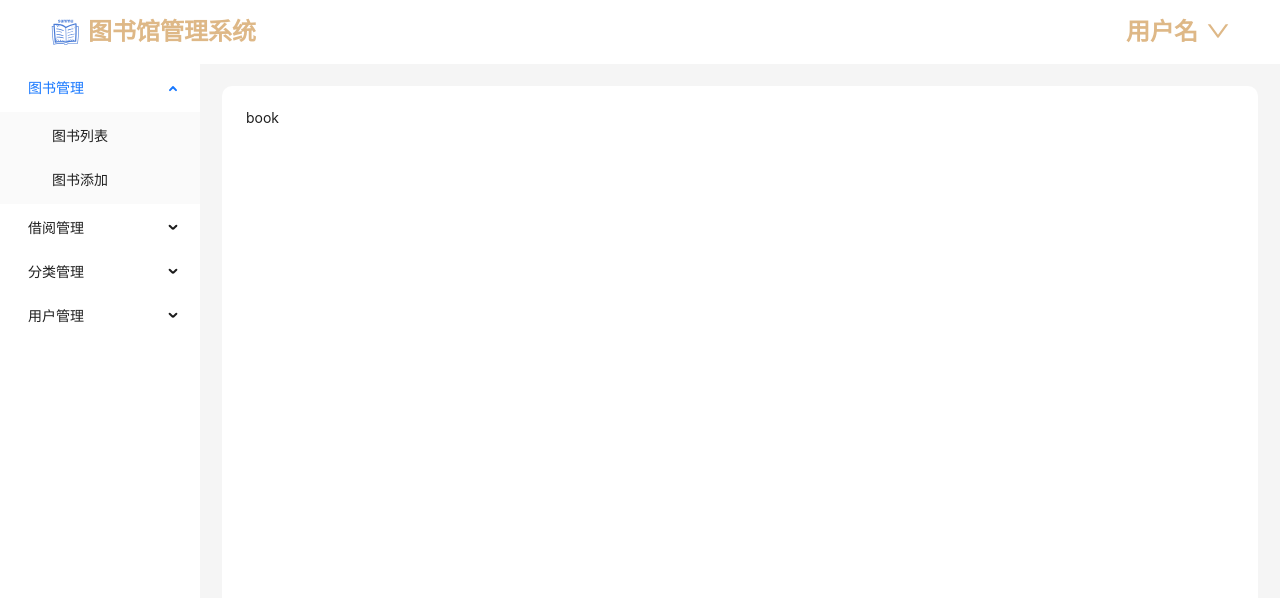
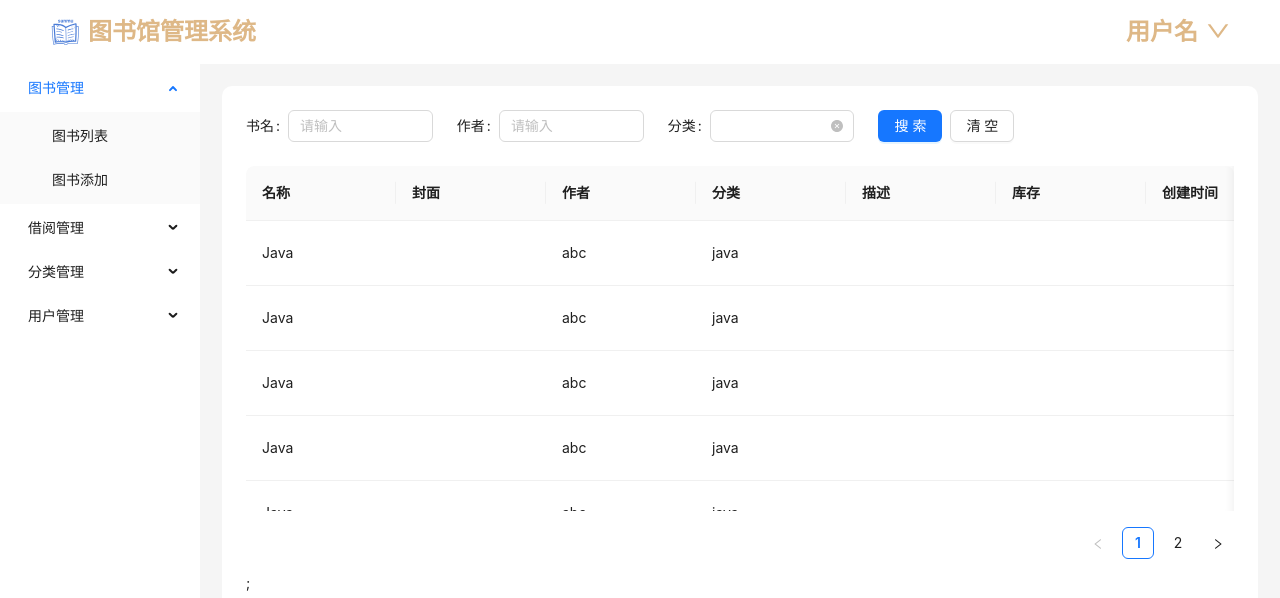
Before and after one commit to pdd1996/book-admin-react, a Next.js app: page /book in a window 1280 px wide. Shown: the top 598 px of the page. Built offline with nearby package versions, Linux system fonts and the light colour scheme.

Commit message:
增加 - 图书列表顶部搜索和表格组件

```diff
--- a/src/pages/book/index.tsx
+++ b/src/pages/book/index.tsx
@@ -1,3 +1,317 @@
+import { Button, Col, Form, Input, Row, Select, Space, Table } from "antd";
+import styles from './index.module.css';
+import { useRouter } from "next/router";
+
+const dataSource = [
+  {
+    key: '1',
+    name: 'Java',
+    cover: '',
+    author: 'abc',
+    category: 'java',
+    description: '',
+    stock: '',
+    createTime: ''
+  },
+  {
+    key: '2',
+    name: 'Java',
+    cover: '',
+    author: 'abc',
+    category: 'java',
+    description: '',
+    stock: '',
+    createTime: ''
+  },
+  {
+    key: '3',
+    name: 'Java',
+    cover: '',
+    author: 'abc',
+    category: 'java',
+    description: '',
+    stock: '',
+    createTime: ''
+  },
+  {
+    key: '4',
+    name: 'Java',
+    cover: '',
+    author: 'abc',
+    category: 'java',
+    description: '',
+    stock: '',
+    createTime: ''
+  },
+  {
+    key: '5',
+    name: 'Java',
+    cover: '',
+    author: 'abc',
+    category: 'java',
+    description: '',
+    stock: '',
+    createTime: ''
+  },
+  {
+    key: '6',
+    name: 'Java',
+    cover: '',
+    author: 'abc',
+    category: 'java',
+    description: '',
+    stock: '',
+    createTime: ''
+  },
+  {
+    key: '7',
+    name: 'Java',
+    cover: '',
+    author: 'abc',
+    category: 'java',
+    description: '',
+    stock: '',
+    createTime: ''
+  },
+  {
+    key: '8',
+    name: 'Java',
+    cover: '',
+    author: 'abc',
+    category: 'java',
+    description: '',
+    stock: '',
+    createTime: ''
+  },
+  {
+    key: '9',
+    name: 'Java',
+    cover: '',
+    author: 'abc',
+    category: 'java',
+    description: '',
+    stock: '',
+    createTime: ''
+  },
+  {
+    key: '9',
+    name: 'Java',
+    cover: '',
+    author: 'abc',
+    category: 'java',
+    description: '',
+    stock: '',
+    createTime: ''
+  },
+  {
+    key: '9',
+    name: 'Java',
+    cover: '',
+    author: 'abc',
+    category: 'java',
+    description: '',
+    stock: '',
+    createTime: ''
+  },
+  {
+    key: '9',
+    name: 'Java',
+    cover: '',
+    author: 'abc',
+    category: 'java',
+    description: '',
+    stock: '',
+    createTime: ''
+  },
+  {
+    key: '9',
+    name: 'Java',
+    cover: '',
+    author: 'abc',
+    category: 'java',
+    description: '',
+    stock: '',
+    createTime: ''
+  },
+  {
+    key: '9',
+    name: 'Java',
+    cover: '',
+    author: 'abc',
+    category: 'java',
+    description: '',
+    stock: '',
+    createTime: ''
+  },
+  {
+    key: '9',
+    name: 'Java',
+    cover: '',
+    author: 'abc',
+    category: 'java',
+    description: '',
+    stock: '',
+    createTime: ''
+  },
+  {
+    key: '9',
+    name: 'Java',
+    cover: '',
+    author: 'abc',
+    category: 'java',
+    description: '',
+    stock: '',
+    createTime: ''
+  },
+  {
+    key: '9',
+    name: 'Java',
+    cover: '',
+    author: 'abc',
+    category: 'java',
+    description: '',
+    stock: '',
+    createTime: ''
+  },
+  {
+    key: '9',
+    name: 'Java',
+    cover: '',
+    author: 'abc',
+    category: 'java',
+    description: '',
+    stock: '',
+    createTime: ''
+  },
+
+];
+
+const COLUMNS = [
+  {
+    title: '名称',
+    dataIndex: 'name',
+    key: 'name',
+  },
+  {
+    title: '封面',
+    dataIndex: 'cover',
+    key: 'cover',
+  },
+  {
+    title: '作者',
+    dataIndex: 'author',
+    key: 'author',
+  },
+  {
+    title: '分类',
+    dataIndex: 'category',
+    key: 'category',
+  },
+  {
+    title: '描述',
+    dataIndex: 'description',
+    key: 'description',
+  },
+  {
+    title: '库存',
+    dataIndex: 'stock',
+    key: 'stock',
+  },
+  {
+    title: '创建时间',
+    dataIndex: 'createTime',
+    key: 'createTime',
+  },
+];
+
+
+
 export default function Home() {
-  return <>book</>
+  const [form] = Form.useForm();
+  const router = useRouter();
+
+  const handleSearchFinish = (values) => {
+    console.log(values);
+  }
+  const handleChange = () => {
+
+  }
+  const handleSearchReset = () => {
+    console.log('click')
+    form.resetFields();
+  }
+  const handleBookEdit = () => {
+    router.push('/book/edit/id')
+  }
+
+  const columns = [...COLUMNS,
+    {
+      title: '操作',
+      key: 'action',
+      render: (_: any, row: any) => {
+        return (
+          <Space>
+            <Button type="link" onClick={handleBookEdit}>编辑</Button>
+            <Button type="link" danger >删除</Button>
+          </Space>
+        )
+      }
+    }
+  ]
+
+  return (
+    <>
+      <Form
+        name="search"
+        form={form}
+        onFinish={handleSearchFinish}
+        initialValues={{
+          name: '',
+          author: '',
+          category: ''
+        }}
+      >
+        <Row gutter={24}>
+          <Col span={5}>
+            <Form.Item name="name" label="书名">
+              <Input placeholder="请输入" allowClear />
+            </Form.Item>
+          </Col>
+          <Col span={5}>
+            <Form.Item name="author" label="作者">
+              <Input placeholder="请输入" allowClear />
+            </Form.Item>
+          </Col>
+          <Col span={5}>
+            <Form.Item name="category" label="分类">
+              <Select
+                placeholder="请选择"
+                allowClear
+                onChange={handleChange}
+                options={[
+                  { value: 'jack', label: 'Jack' },
+                  { value: 'lucy', label: 'Lucy' },
+                  { value: 'Yiminghe', label: 'yiminghe' },
+                  { value: 'disabled', label: 'Disabled', disabled: true },
+                ]}
+              />
+            </Form.Item>
+          </Col>
+          <Col span={5}>
+            <Form.Item>
+              <Space>
+                <Button type="primary" htmlType="submit" className={styles.btn}>
+                  搜索
+                </Button>
+                <Button htmlType="submit" onClick={handleSearchReset}>
+                  清空
+                </Button>
+              </Space>
+            </Form.Item>
+          </Col>
+        </Row>
+      </Form>
+      <Table dataSource={dataSource} columns={columns} scroll={{x: 1200, y: 290}}/>;
+    </>
+  )
 }
```
